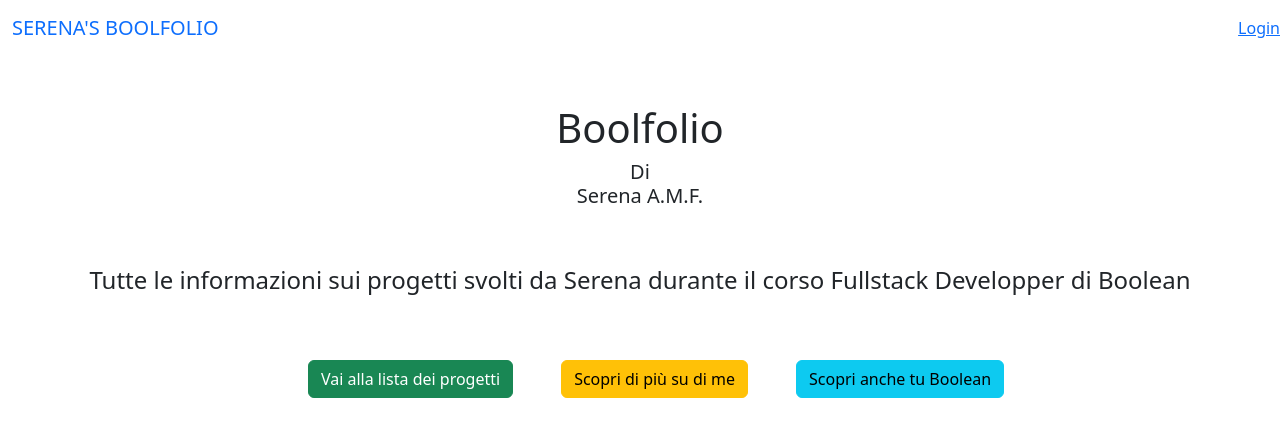
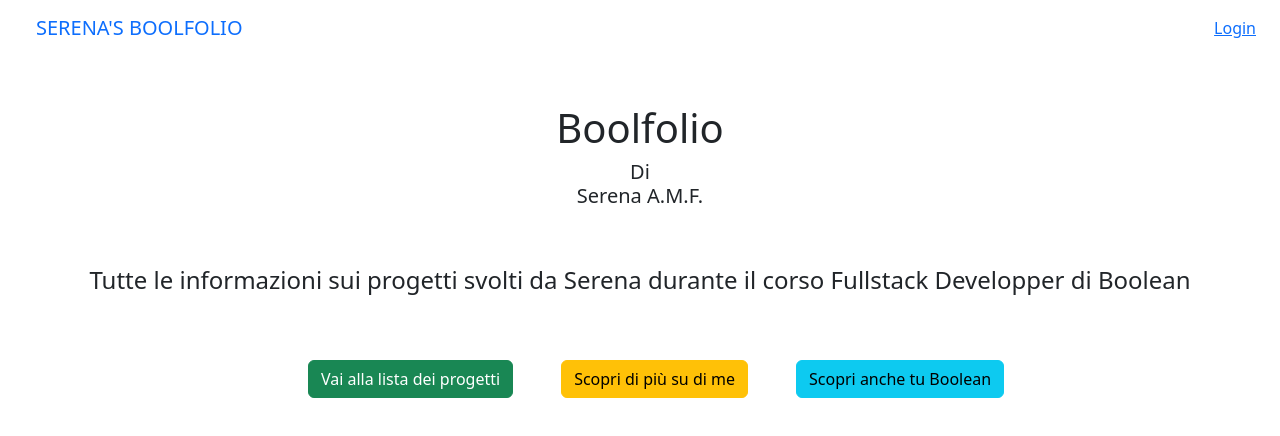
Before and after one commit to Serenajandra/vite-boolfolio, a Vue app: page / in a window 1280 px wide. Shown: the top 436 px of the page. Built offline with nearby package versions, Linux system fonts and the light colour scheme.

Commit message:
creato file _varibiles.scss e aggiunto style all'header

```diff
--- a/src/components/partials/HeaderApp.vue
+++ b/src/components/partials/HeaderApp.vue
@@ -7,7 +7,7 @@ export default {
 <template>
     <header>
         <nav class="navbar navbar-expand-lg bg-body-tertiary">
-            <div class="container-fluid">
+            <div class="container-fluid mx-4">
                 <a class="navbar-brand text-primary" href="#">SERENA'S BOOLFOLIO</a>
                 <button class="navbar-toggler" type="button" data-bs-toggle="collapse"
                     data-bs-target="#navbarSupportedContent" aria-controls="navbarSupportedContent"
@@ -16,7 +16,7 @@ export default {
                 </button>
             </div>
             <div>
-                <a href="http://127.0.0.1:8000/admin">Login</a>
+                <a class="mx-4" href="http://127.0.0.1:8000/admin">Login</a>
             </div>
         </nav>
     </header>
--- a/src/styles/general.scss
+++ b/src/styles/general.scss
@@ -1 +1,6 @@
 @import "node_modules/bootstrap/scss/bootstrap";
+// @use "./partials/_variabiles" as*;
+
+.ms_bg_orange{
+background-color: rgb(255, 196, 87);
+}
--- /dev/null
+++ b/src/styles/partials/_variabiles.scss
@@ -0,0 +1,10 @@
+$blue:    #0d6efd;
+$indigo:  #6610f2;
+$purple:  #6f42c1;
+$pink:    #d63384;
+$red:     #dc3545;
+$orange:  #fd7e14;
+$yellow:  #ffc107;
+$green:   #198754;
+$teal:    #20c997;
+$cyan:    #0dcaf0;
```
